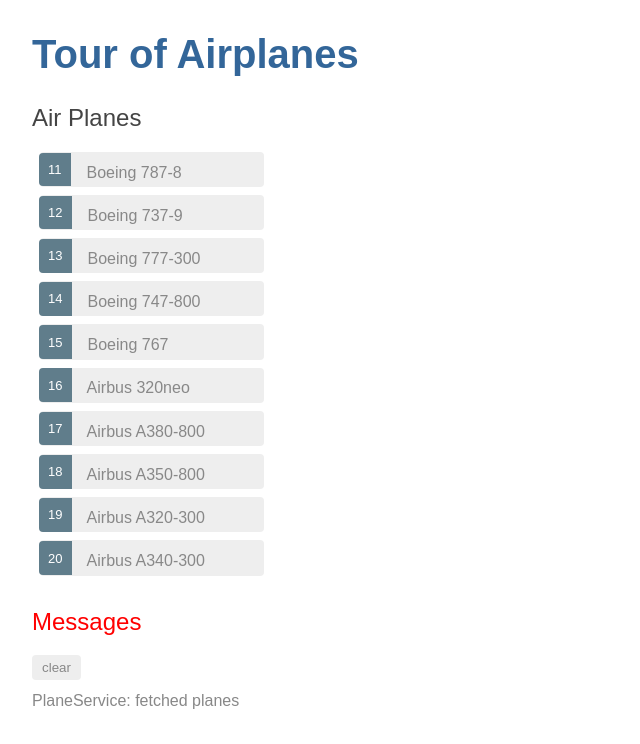
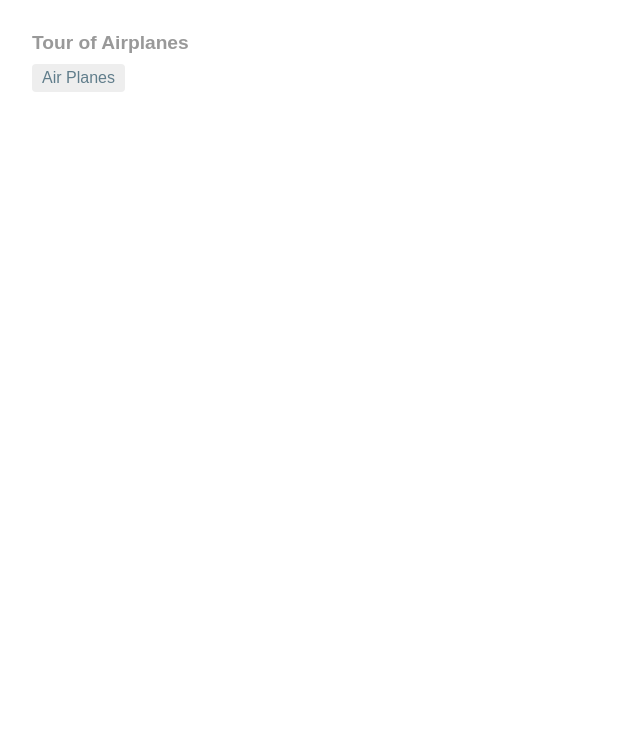
Before and after one commit to joranboc/AngularAirplanes, an Angular app: page / in a window 1280 px wide. Shown: the top 744 px of the page, without its empty margins (0-640 px from the left). Built offline with nearby package versions, Linux system fonts and the light colour scheme.

Commit message:
RouterOulet

```diff
--- a/src/app/app-routing.module.ts
+++ b/src/app/app-routing.module.ts
@@ -1,7 +1,9 @@
-import { NgModule } from '@angular/core';
-import { Routes, RouterModule } from '@angular/router';
-
-const routes: Routes = [];
+import { NgModule, Component } from '@angular/core';
+import { RouterModule,Routes } from '@angular/router';
+import { PlanesComponent} from './planes/planes.component'
+const routes: Routes = [
+  {path: 'planes', component: PlanesComponent}
+];
 
 @NgModule({
   imports: [RouterModule.forRoot(routes)],
--- a/src/app/app.component.css
+++ b/src/app/app.component.css
@@ -0,0 +1,29 @@
+/* AppComponent's private CSS styles */
+h1 {
+  font-size: 1.2em;
+  color: #999;
+  margin-bottom: 0;
+}
+h2 {
+  font-size: 2em;
+  margin-top: 0;
+  padding-top: 0;
+}
+nav a {
+  padding: 5px 10px;
+  text-decoration: none;
+  margin-top: 10px;
+  display: inline-block;
+  background-color: #eee;
+  border-radius: 4px;
+}
+nav a:visited, a:link {
+  color: #607d8b;
+}
+nav a:hover {
+  color: #039be5;
+  background-color: #cfd8dc;
+}
+nav a.active {
+  color: #039be5;
+}
--- a/src/app/app.component.html
+++ b/src/app/app.component.html
@@ -1,3 +1,7 @@
 <h1>{{title}}</h1>
-<app-planes></app-planes>
+<nav>
+  <a routerLink="/planes">Air Planes</a>
+</nav>
+
+<router-outlet></router-outlet>
 <app-messages></app-messages>
--- a/src/app/plane-detail/plane-detail.component.css
+++ b/src/app/plane-detail/plane-detail.component.css
@@ -0,0 +1,30 @@
+/* HeroDetailComponent's private CSS styles */
+label {
+  display: inline-block;
+  width: 3em;
+  margin: .5em 0;
+  color: #607D8B;
+  font-weight: bold;
+}
+input {
+  height: 2em;
+  font-size: 1em;
+  padding-left: .4em;
+}
+button {
+  margin-top: 20px;
+  font-family: Arial;
+  background-color: #eee;
+  border: none;
+  padding: 5px 10px;
+  border-radius: 4px;
+  cursor: pointer; cursor: hand;
+}
+button:hover {
+  background-color: #cfd8dc;
+}
+button:disabled {
+  background-color: #eee;
+  color: #ccc;
+  cursor: auto;
+}
```
